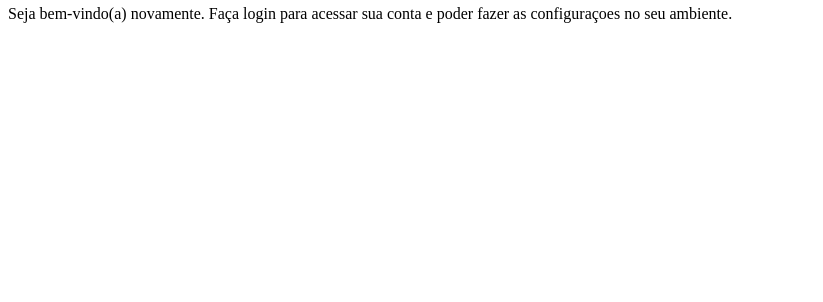
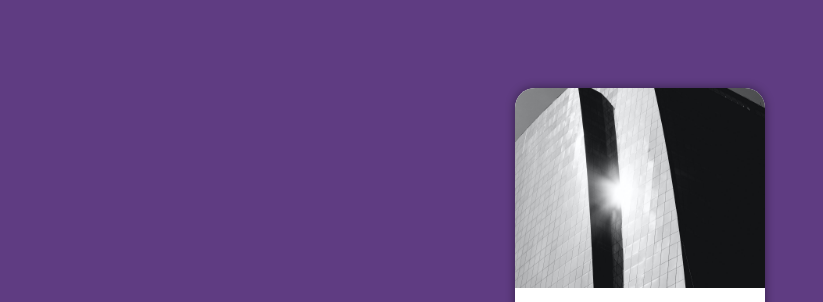
Before and after one commit to AlysonMatheus/projeto-login, a plain HTML site: page index.html in a window 1280 px wide. Shown: the part 62-364 px from the top of the page, without its empty margins (0-823 px from the left). Drawn offline with Linux system fonts and the light colour scheme.

Commit message:
montando o projeto-login

```diff
--- a/estilos/style.css
+++ b/estilos/style.css
@@ -3,3 +3,55 @@
   paletas de cores
   Verde: #49a09d
   Lilás: #5f3c82
+  */
+  @media  screen and (min-width:768px)  {
+
+    background: im;
+
+  }
+  *{
+    font-family: Arial, Helvetica, sans-serif;
+    padding: 0px;
+    margin: 0px;
+    box-sizing: border-box;
+  }
+
+body, html{
+    background-color:  #5f3c82;
+    height: 100vh;
+    width: 100vw;
+}
+main{
+    position: relative;
+    height:100vh;
+    width: 100vw;
+
+}
+section#login{
+    position: absolute;
+    top: 50%;
+    left: 50%;
+    transform: translate(-50%,-50%);
+    overflow: hidden;
+    box-shadow: 0px 0px 10px rgba(0, 0, 0, 0.450);
+
+
+
+    background-color: white;
+    width: 250px;
+    height: 500px;
+    border-radius: 20px;
+
+}
+section#login > div#imagem{
+    background-image: url(../imagens/tela.jpg);
+    background-size: cover;
+    height: 200px;
+    background-position: left bottom;
+    display: block;
+}
+section#login>div#formulario{
+    padding: 10px;
+    display: block;
+
+}
--- a/index.html
+++ b/index.html
@@ -3,7 +3,7 @@
 <head>
     <meta charset="UTF-8">
     <meta name="viewport" content="width=device-width, initial-scale=1.0">
-    <link rel="stylesheet" href="estilos/style.css">
+    <link rel="stylesheet" href="estilos/style.css" media="all">
     <title>Login</title>
 </head>
 <body>
@@ -18,7 +18,13 @@
             <h1>Login</h1>
             <p>Seja bem-vindo(a) novamente. Faça login para acessar sua conta e poder fazer as configuraçoes no seu ambiente.</p>
             <form action="login.php" method="post">
+                <label for="nome"></label>login
+                <input type="text" name="name" id="iname">
 
+            </form>
+            <form action="login.php" method="post">
+                <label for="senha"></label>senha
+                <input type="password" name="senha" id="isenha">
             </form>
 
         </section>
```
